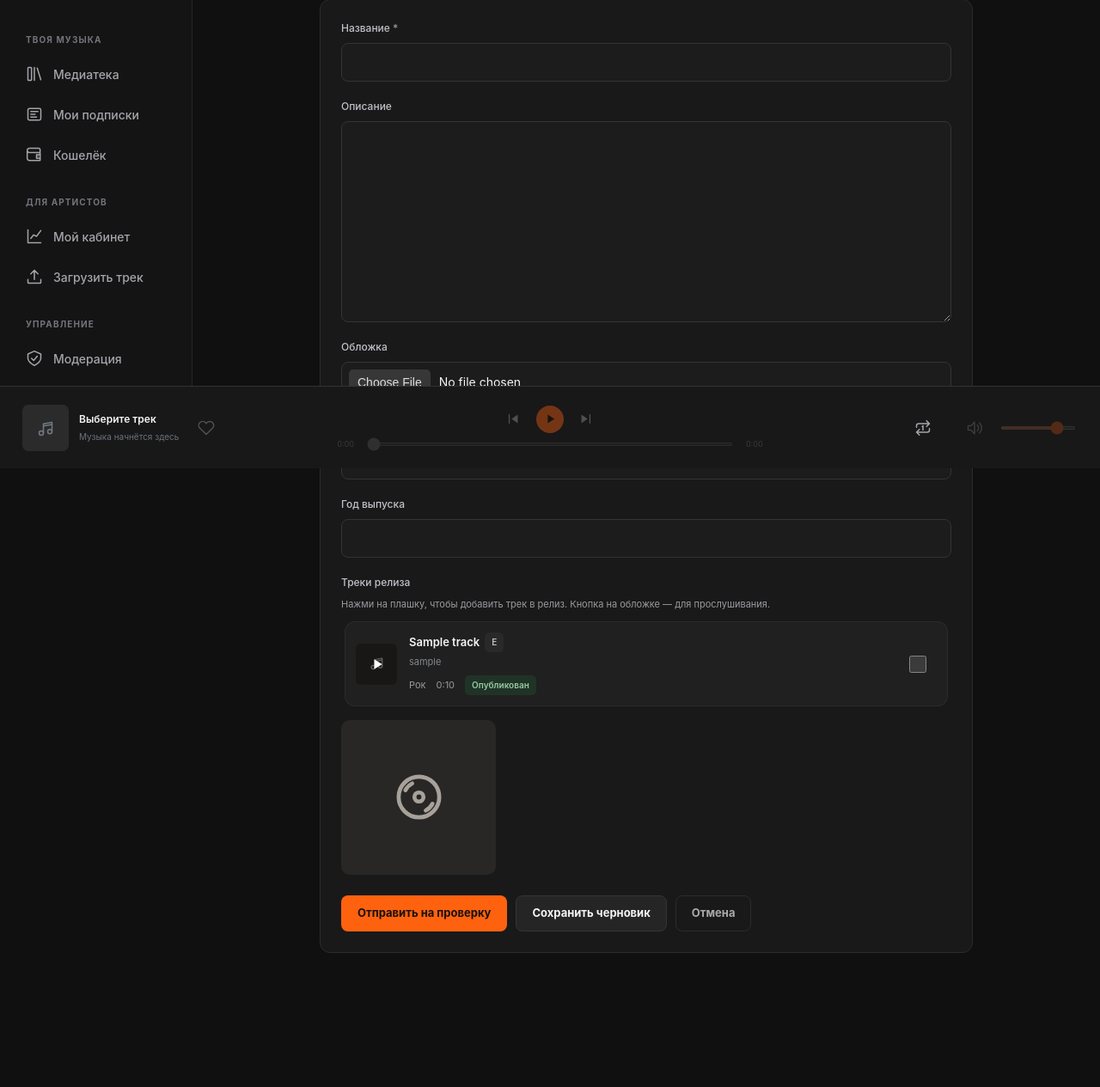
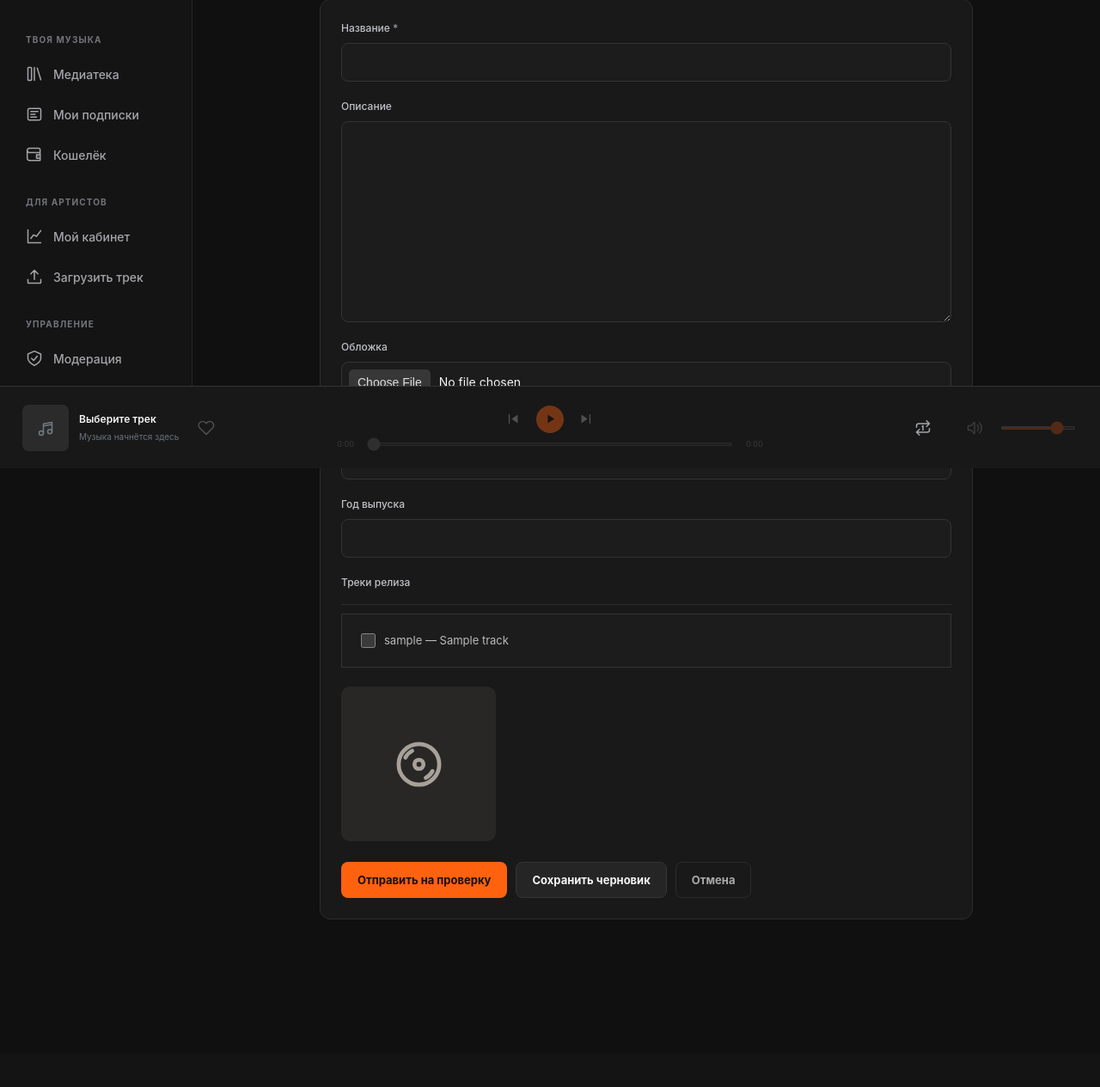
Before and after one commit to 4Zepar/SoundMess, a Django app: page /release/create/ in a window 1280 px wide. Shown: the part 255-1520 px from the top of the page at 86% size. After the commit the page ends 1325 px from the top, so only its background shows below. Run offline with Django 5.2, Linux system fonts and the light colour scheme; a user stored in the database is signed in; tables that the repository leaves empty hold one stand-in row (values such as "Sample post").

Commit message:
revert: restore checkbox track selection in release editor

```diff
--- a/my_app/pc_store/forms.py
+++ b/my_app/pc_store/forms.py
@@ -203,7 +203,6 @@ class AlbumForm(StyledFormMixin, forms.ModelForm):
             self.fields.pop('release_type')
             self.fields.pop('release_year')
         else:
-            self.fields['tracks'].widget.attrs['class'] = 'checkbox'
             self.fields['release_year'].min_value = 1900
             self.fields['release_year'].max_value = timezone.localdate().year + 1
 
--- a/my_app/pc_store/static/pc_store/css/app.css
+++ b/my_app/pc_store/static/pc_store/css/app.css
@@ -1144,108 +1144,6 @@ input[type=file]::file-selector-button {
     background: #242424;
 }
 
-.release-track-picker {
-    border: 0;
-    padding: 0;
-    margin: 0;
-}
-
-.release-track-picker legend {
-    padding: 0;
-    margin-bottom: 8px;
-    font-size: 12px;
-    font-weight: 550;
-    color: #c0c2c8;
-}
-
-.release-track-list {
-    display: grid;
-    gap: 10px;
-    max-height: 460px;
-    overflow-y: auto;
-    overscroll-behavior: contain;
-    padding: 4px;
-}
-
-.release-track-list>.track-choice {
-    position: relative;
-    isolation: isolate;
-    grid-template-columns: auto minmax(0, 1fr) 44px;
-    gap: 14px;
-    margin: 0;
-}
-
-.track-choice:has(input:checked) {
-    background: rgb(255 98 15 / 10%);
-    border-color: rgb(255 98 15 / 55%);
-}
-
-.track-choice:has(input:focus-visible) {
-    outline: 2px solid var(--accent);
-    outline-offset: 2px;
-}
-
-.track-choice-hitarea {
-    position: absolute;
-    inset: 0;
-    z-index: 1;
-    border-radius: inherit;
-    cursor: pointer;
-}
-
-.track-choice .track-art,
-.track-choice-toggle {
-    position: relative;
-    z-index: 2;
-}
-
-.track-choice .track-play {
-    opacity: 1;
-    background: rgb(0 0 0 / 40%);
-}
-
-.track-choice .track-play:hover {
-    background: rgb(0 0 0 / 65%);
-}
-
-.track-choice-heading {
-    display: flex;
-    align-items: center;
-    gap: 6px;
-    min-width: 0;
-}
-
-.track-choice-heading .badge {
-    flex-shrink: 0;
-}
-
-.track-choice-meta {
-    display: flex;
-    flex-wrap: wrap;
-    align-items: center;
-    gap: 5px 12px;
-    margin-top: 7px;
-    color: var(--muted);
-    font-size: 11px;
-}
-
-.track-choice-toggle {
-    display: grid;
-    place-items: center;
-    width: 44px;
-    height: 44px;
-    pointer-events: none;
-}
-
-.track-choice-toggle input {
-    width: 20px;
-    height: 20px;
-    margin: 0;
-    accent-color: var(--accent);
-    cursor: pointer;
-    pointer-events: auto;
-}
-
 .alert {
     padding: 13px 16px;
     border: 1px solid #3c453c;
--- a/my_app/pc_store/views/library.py
+++ b/my_app/pc_store/views/library.py
@@ -53,8 +53,6 @@ def album_editor(request, album_id=None, public=False):
         public=public,
         instance=album
     )
-    if public:
-        form.fields['tracks'].queryset = track_cards(request.user, form.fields['tracks'].queryset)
     if request.method == 'POST' and form.is_valid():
         submit = public and request.POST.get('intent') == 'submit'
         try:
--- a/my_app/templates/create_album.html
+++ b/my_app/templates/create_album.html
@@ -67,24 +67,9 @@
             {% for field in form %}
 
             {% if field.name == 'tracks' %}
-            {% if public %}
-            <fieldset class="form-field release-track-picker" aria-describedby="release-tracks-help{% if field.errors %} id_tracks_error{% endif %}">
-                <legend>{{ field.label }}</legend>
-                <p class="helptext" id="release-tracks-help">Нажми на плашку, чтобы добавить трек в релиз. Кнопка на обложке — для прослушивания.</p>
-                <div class="release-track-list">
-                    {% for choice in field %}
-                    {% include 'includes/track_choice.html' with track=choice.data.value.instance %}
-                    {% empty %}
-                    <p class="muted">Пока нет треков для релиза. Сначала загрузи свою музыку в кабинете артиста.</p>
-                    {% endfor %}
-                </div>
-                {{ field.errors }}
-            </fieldset>
-            {% else %}
             <div class="form-field"><label>{{ field.label }}</label>
                 <div class="track-choice-list">{{ field }}</div>{{ field.errors }}
             </div>
-            {% endif %}
             {% else %}
 
             {% include 'includes/field.html' %}
--- a/my_app/templates/includes/track_choice.html
+++ /dev/null
@@ -1,37 +0,0 @@
-{% load music %}
-{% with cover=track.cover|image_url audio_url=track.audio_url %}
-<div class="track-row track-choice" data-track-id="{{ track.id }}" data-title="{{ track.title }}"
-    data-artist="{{ track.artist.user.username }}" data-url="{{ audio_url }}" data-cover="{{ cover }}"
-    data-detail="{{ track.get_absolute_url }}" data-duration="{{ track.duration_seconds|default:0 }}"
-    data-liked="{{ track.is_liked|yesno:'true,false' }}"
-    data-countable="{% if track.moderation_status == 'approved' and track.artist.moderation_status == 'approved' %}true{% else %}false{% endif %}">
-    <label class="track-choice-hitarea" for="{{ choice.id_for_label }}">
-        <span class="sr-only">Включить трек «{{ track.title }}» в релиз</span>
-    </label>
-    <div class="track-art">
-        {% if cover %}
-        <img src="{{ cover }}" alt="" loading="lazy">
-        {% else %}
-        <span class="art-placeholder">{% include 'includes/icon.html' with name='music' %}</span>
-        {% endif %}
-        <button class="track-play" type="button" data-play-track
-            aria-label="{% if audio_url %}Слушать {{ track.title }}{% else %}Аудиофайл недоступен{% endif %}"
-            {% if not audio_url %}disabled{% endif %}>
-            {% include 'includes/icon.html' with name='play' %}
-        </button>
-    </div>
-    <div class="track-info">
-        <div class="track-choice-heading">
-            <span class="track-title" title="{{ track.title }}">{{ track.title }}</span>
-            {% if track.is_explicit %}<span class="badge" title="Ненормативная лексика">E</span>{% endif %}
-        </div>
-        <span class="track-artist">{{ track.artist.user.username }}</span>
-        <div class="track-choice-meta">
-            <span>{{ track.get_genre_display }}</span>
-            <span>{% if track.duration_seconds %}{{ track.duration_seconds|duration }}{% else %}Длительность неизвестна{% endif %}</span>
-            {% include 'includes/status.html' with item=track %}
-        </div>
-    </div>
-    <div class="track-choice-toggle">{{ choice.tag }}</div>
-</div>
-{% endwith %}
```
Also changed, not shown: ARCHITECTURE.md (+3 -27 lines), my_app/pc_store/tests/test_publication.py (+1 -66 lines).
